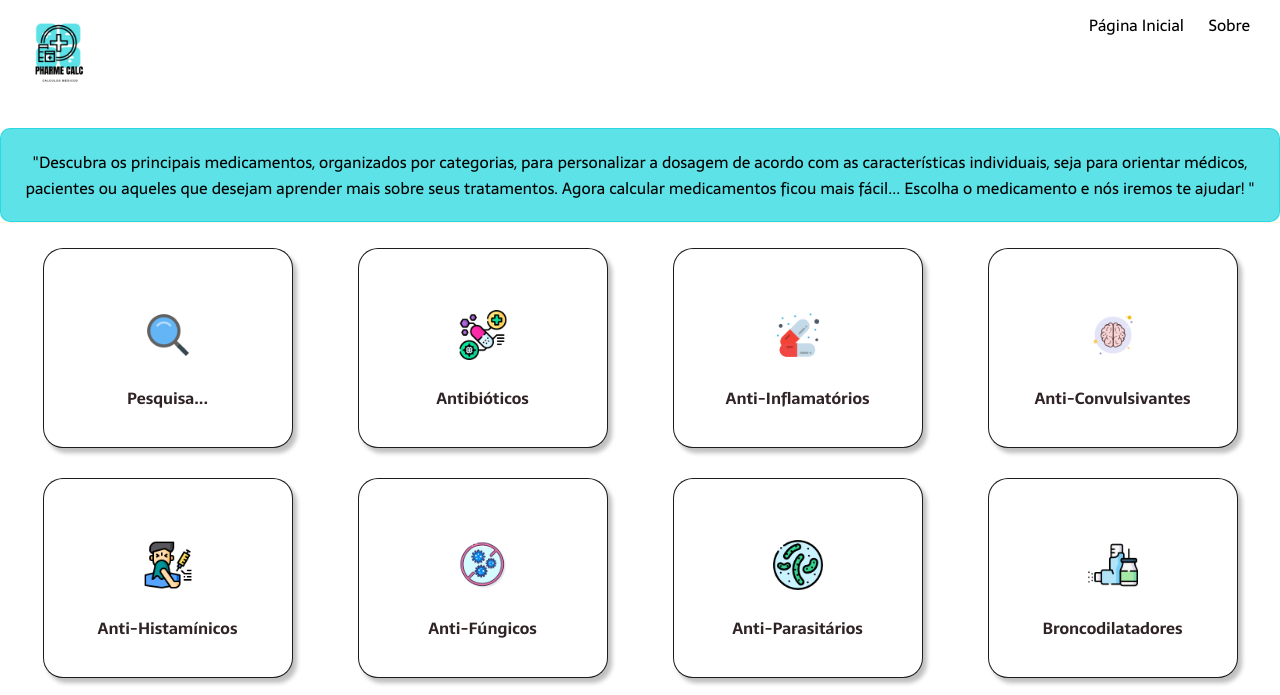
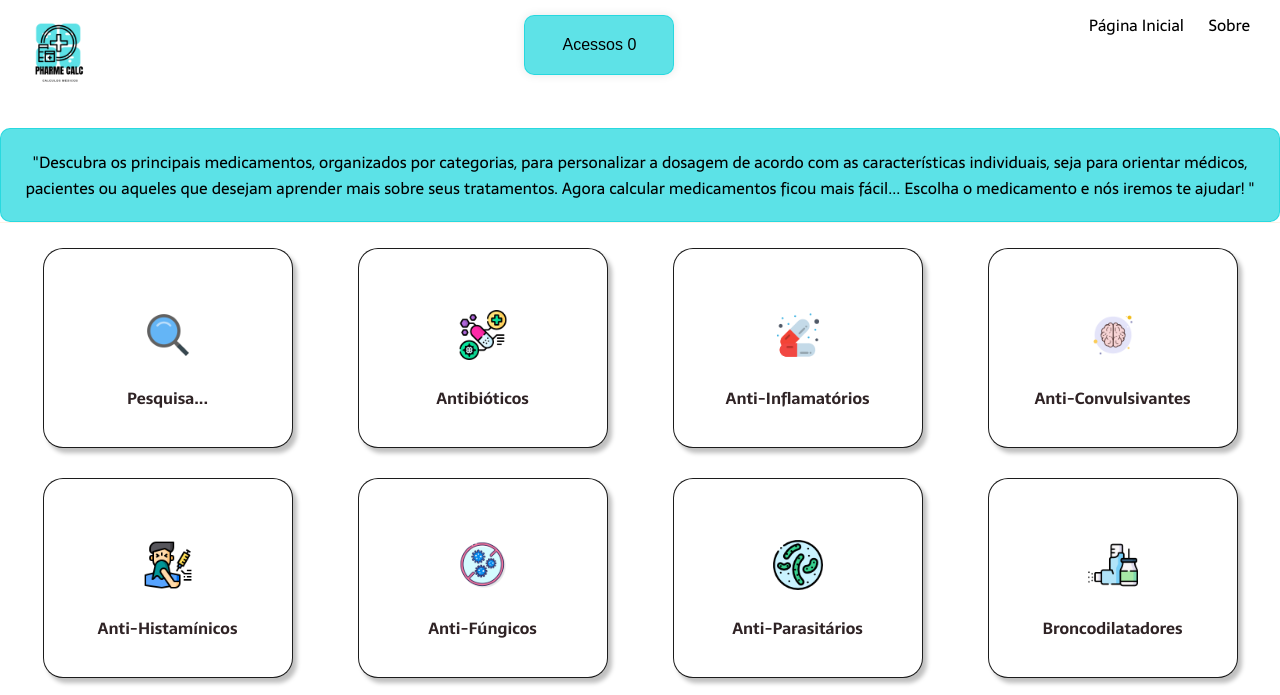
Before and after one commit to el1ziane/pharme_calc, a website: page pages/index.html in a window 1280 px wide. Shown: the top 695 px of the page. Drawn offline with Linux system fonts and the light colour scheme.

Commit message:
Update index.html

```diff
--- a/pages/index.html
+++ b/pages/index.html
@@ -14,6 +14,9 @@
             <a href="/">
                 <img class="cabecalho-img" src="/img/MEd FArme.png" alt="Logo da PharmeMed">
             </a>
+            <div class="div-contador">
+                <p class="p-contador">Acessos <span id="contador">0</span></p>
+            </div>
             <ul>
                 <li>
                     <a href="index.html" class="branco">Página Inicial</a>
```
